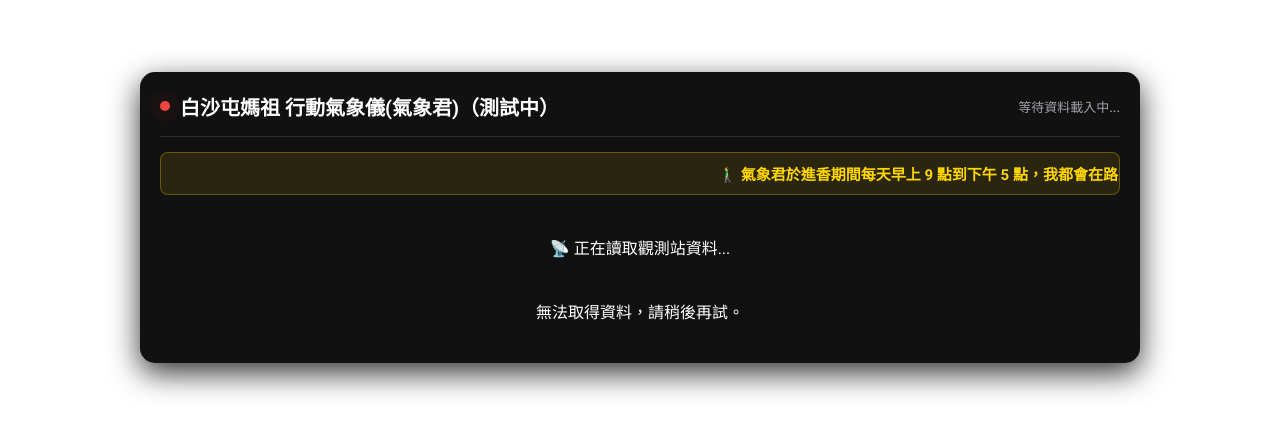
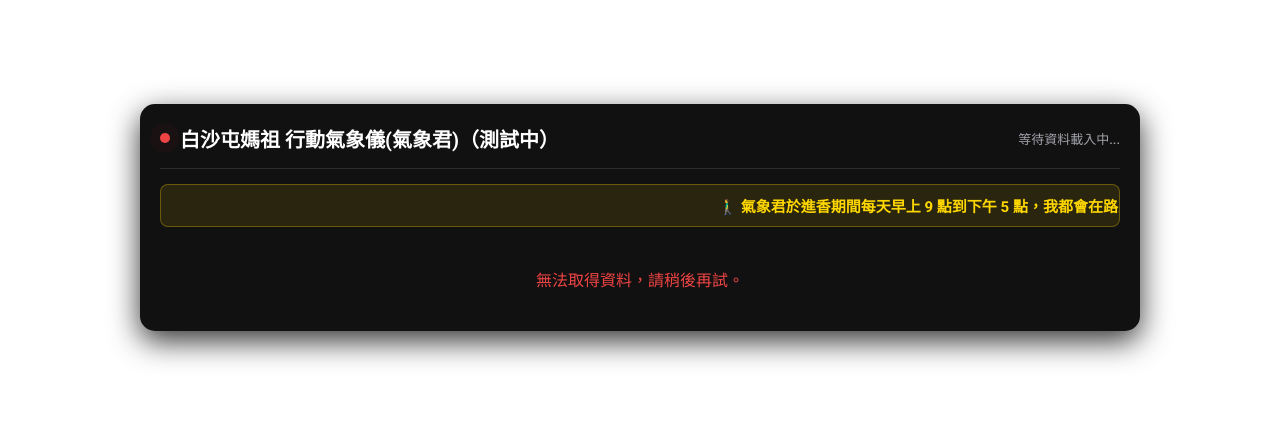
Before and after one commit to adenins-lin/weather-station-app, a website: page index.html in a window 1280 px wide. Shown: the part 183-616 px from the top of the page. Drawn offline with Linux system fonts and the light colour scheme; no server answers.

Commit message:
Update index.html

```diff
--- a/index.html
+++ b/index.html
@@ -195,7 +195,9 @@
         margin-top: 6px;
     }
 
+    /* ✅ 修正重點一：補回錯誤訊息的隱藏與紅色樣式設定 */
     #loading, #error-msg { text-align: center; padding: 20px; grid-column: 1 / -1; }
+    #error-msg { color: #EF4444; display: none; }
 
     @media (max-width: 768px) {
         .dashboard { grid-template-columns: repeat(2, 1fr); }
@@ -356,7 +358,9 @@
             const atInfo = getATInfo(at);
             const locationName = await getCityDistrict(lat, lon);
 
+            // ✅ 修正重點二：資料成功載入時，強制將 error-msg 隱藏
             document.getElementById('loading').style.display = 'none';
+            document.getElementById('error-msg').style.display = 'none';
             const dashboard = document.getElementById('dashboard');
             dashboard.style.display = 'grid';
 
@@ -394,7 +398,7 @@
                 <div class="card card-full-width">
                     <div class="card-title">氣象站即時定位</div>
                     <div class="map-container">
-                        <iframe width="100%" height="100%" frameborder="0" style="border:0;" src="https://maps.google.com/maps?q=${lat},${lon}&hl=zh-TW&z=15&output=embed" allowfullscreen></iframe>
+                        <iframe width="100%" height="100%" frameborder="0" style="border:0;" src="http://googleusercontent.com/maps.google.com/${lat},${lon}&hl=zh-TW&z=15&output=embed" allowfullscreen></iframe>
                     </div>
                     <div>
                         <span class="location-value">${locationName}</span>
@@ -402,7 +406,12 @@
                     </div>
                 </div>
             `;
-        } catch (error) { console.error(error); }
+        } catch (error) {
+            // ✅ 修正重點三：只有在發生錯誤時，才把 error-msg 打開顯示
+            console.error(error);
+            document.getElementById('loading').style.display = 'none';
+            document.getElementById('error-msg').style.display = 'block';
+        }
     }
 
     fetchWeather();
```
